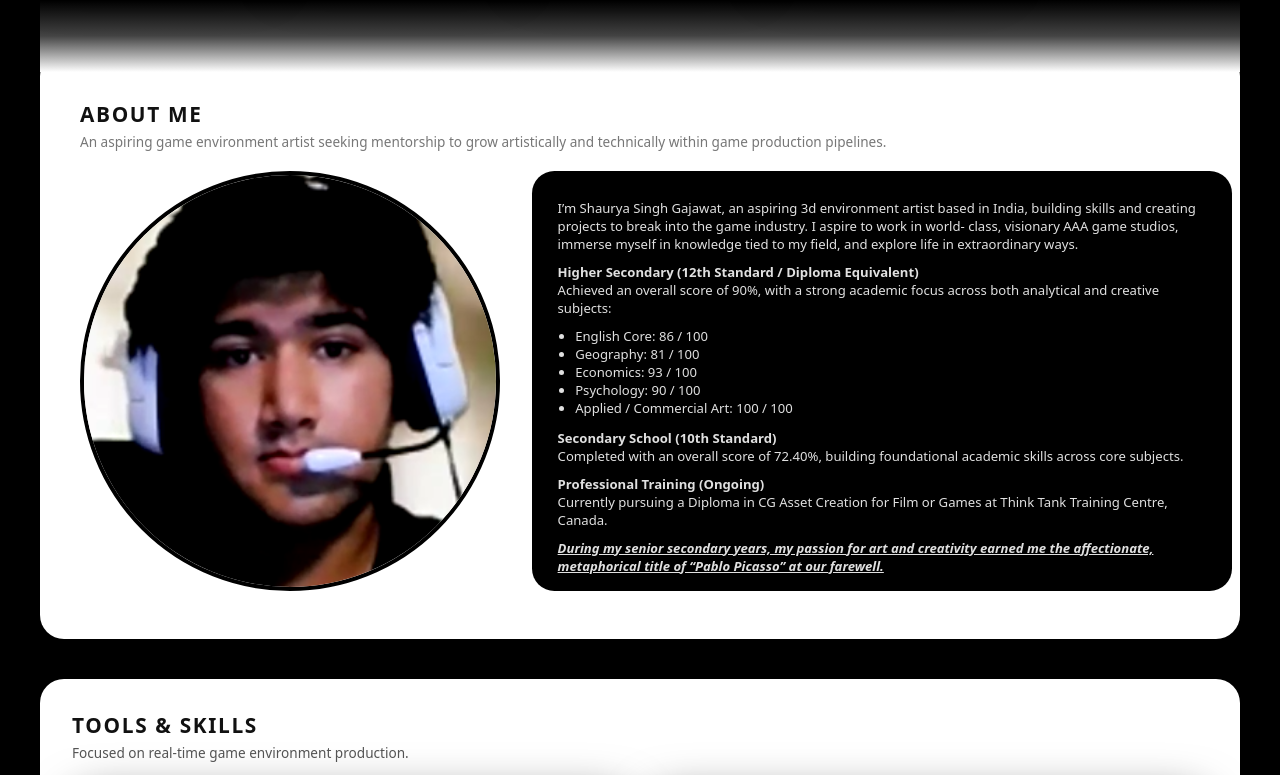
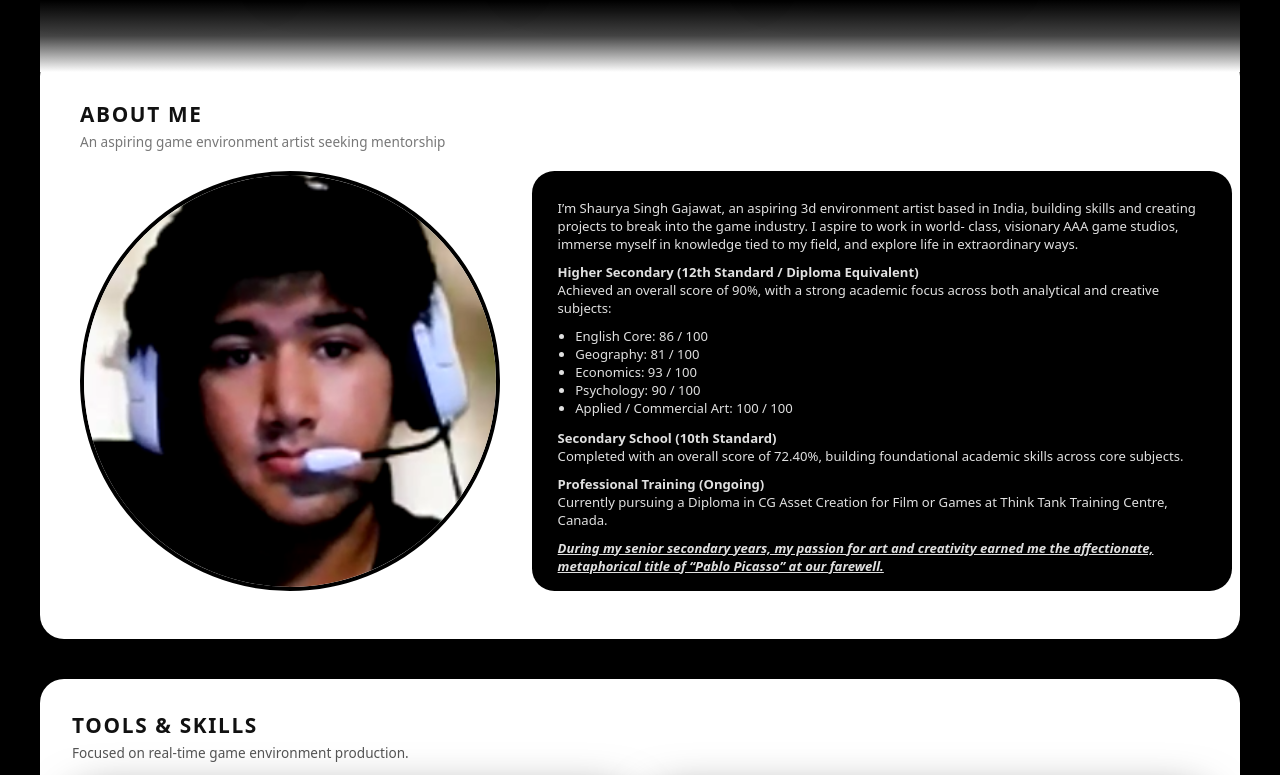
Before and after one commit to ShauryaSinghGajawat/Shaurya-Portfolio, a plain HTML site: page index.html in a window 1280 px wide. Shown: the part 3720-4495 px from the top of the page. Drawn offline with nearby package versions, Linux system fonts and the light colour scheme; grey boxes are pictures that could not be loaded.

Commit message:
Commit - Final Update ( Mentorship )

```diff
--- a/index.html
+++ b/index.html
@@ -753,8 +753,7 @@
       <section id="about" class="section">
         <div class="section-header">
           <h2>About Me</h2>
-          <p>An aspiring game environment artist seeking mentorship to grow artistically and technically within game
-            production pipelines.</p>
+          <p>An aspiring game environment artist seeking mentorship</p>
         </div>
 
         <!-- HORIZONTAL ROW -->
--- a/script.js
+++ b/script.js
@@ -1634,7 +1634,7 @@ const TOOL_ICON_MAP = {
   },
   "Speed Tree": {
     label: "Speed Tree",
-    src: "media/icons/SpeedTree.png",
+    src: "media/icons/speedtree.png",
   },
   "Unreal Engine 5": {
     label: "Unreal Engine 5",
```
Also changed, not shown: media/icons/SpeedTree.png.
